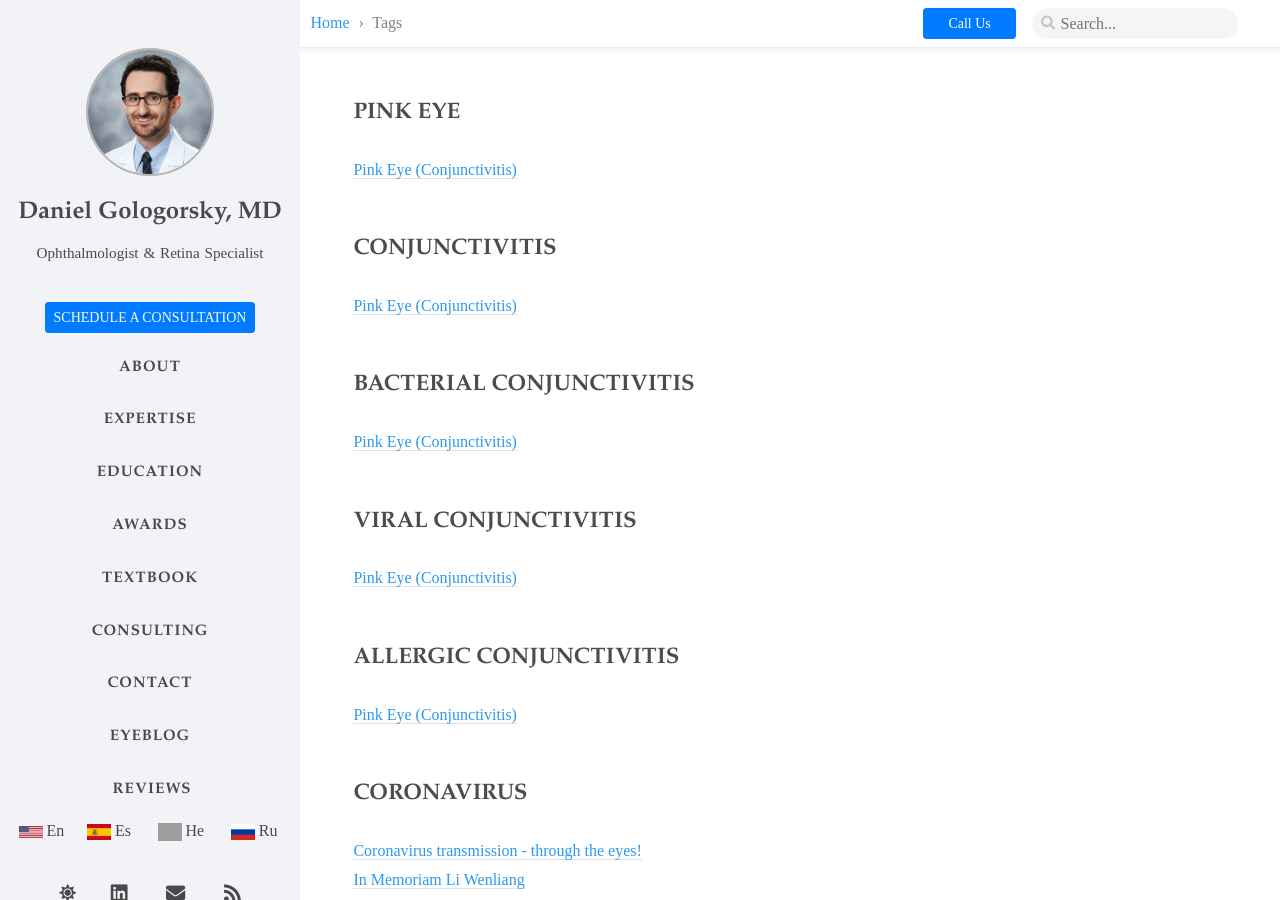
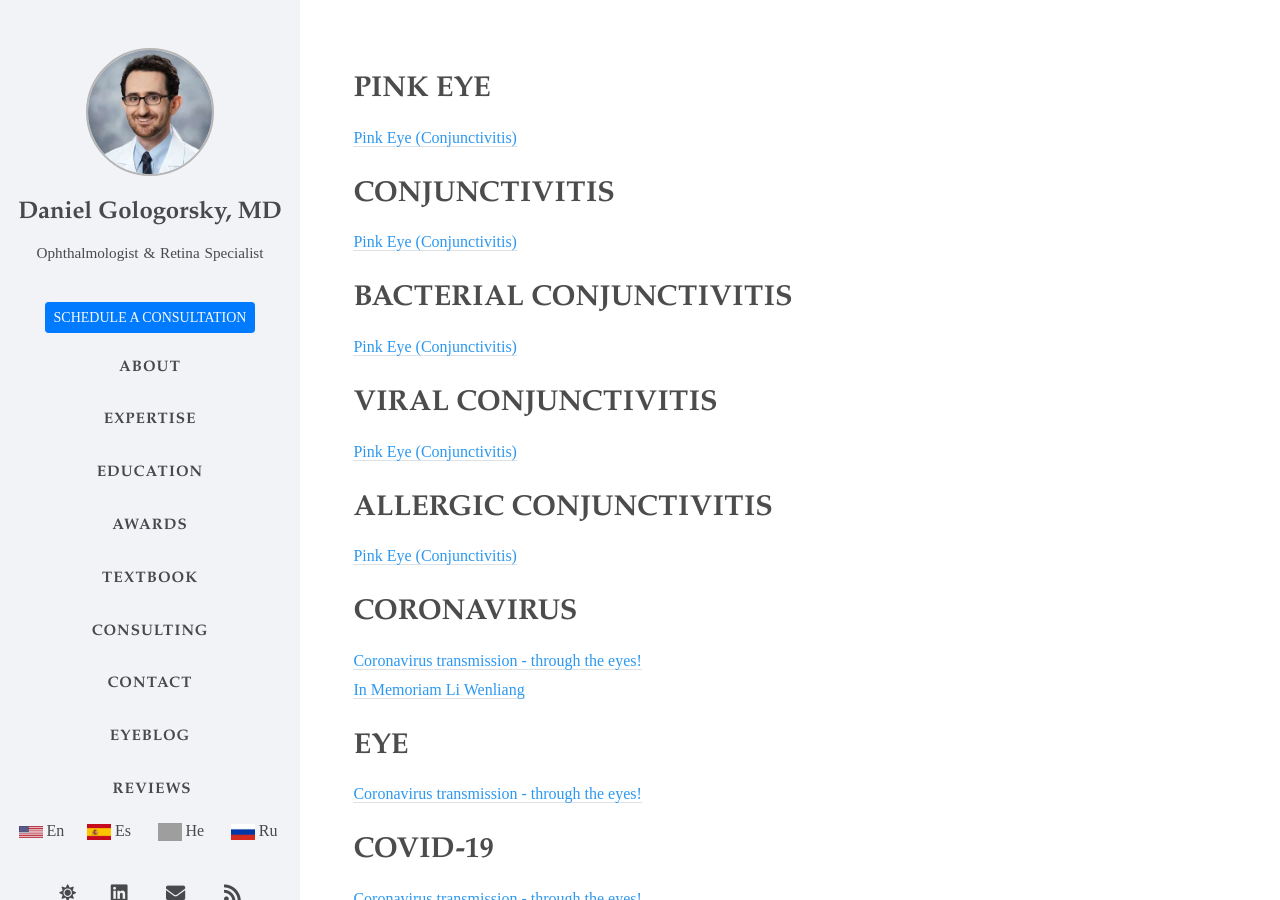
Before and after one commit to RGologorsky/rgologorsky.github.io, a Jekyll site: the page built from _pages/tags.html, in a window 1280 px wide and 900 px high. Built offline with Jekyll 4.4.1, drawn with Linux system fonts in a browser that asks for light colours; nearby versions of some CDN libraries; some web fonts are replaced; comment, search, counter and statistics services are not loaded; grey boxes are pictures that could not be loaded.

Commit message:
Update tags.html

```diff
--- a/_pages/tags.html
+++ b/_pages/tags.html
@@ -13,7 +13,7 @@
 {% for item in posts %}
   {% for tag in item.tags %}
    <div id="{{ tag | slugize }}"></div>
-    <h2 class="tag-head">{{ tag }}</h2>
+    <h1 class="tag-head">{{ tag }}</h1>
     {% for post in site.tags[tag] %}
       <article class="archive-item">
         <a href="{{ site.baseurl }}{{ post.url }}">{{post.title}}</a>
```
